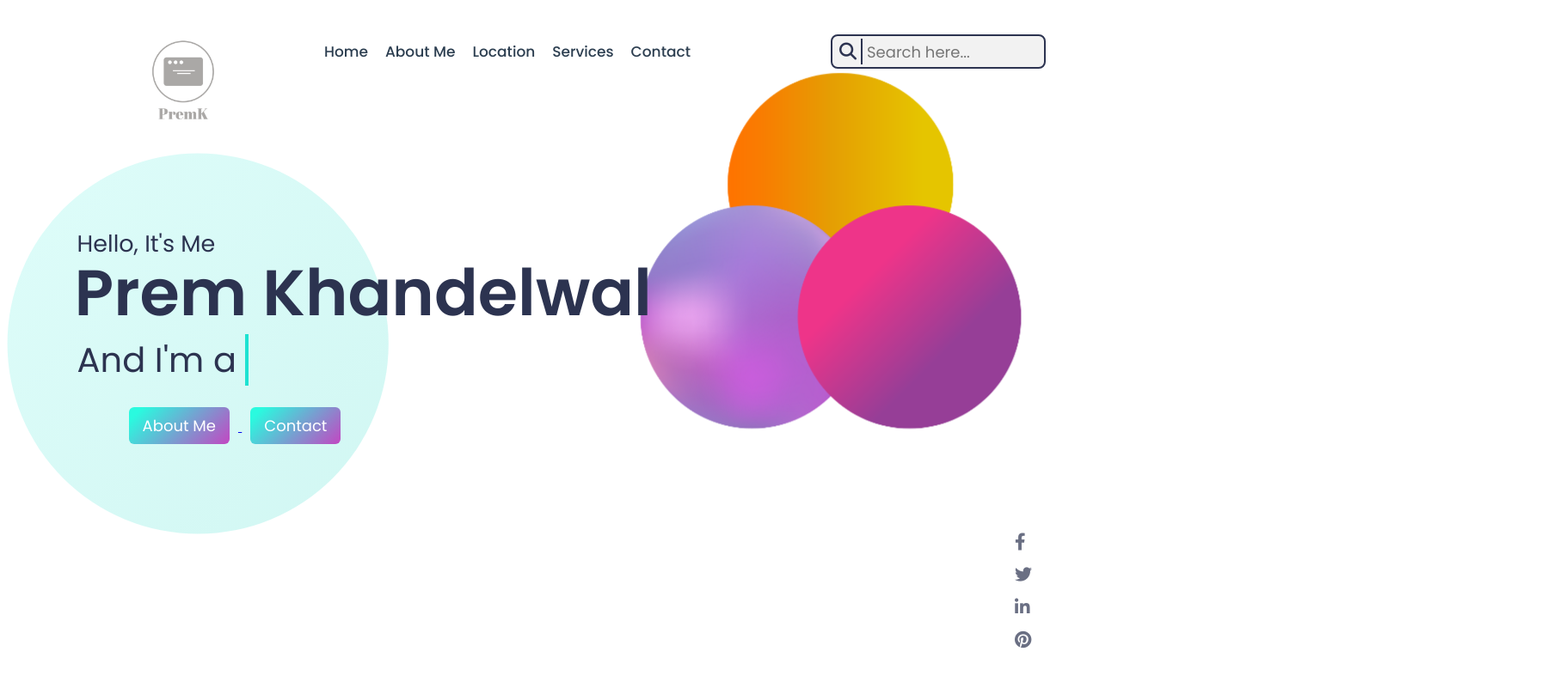
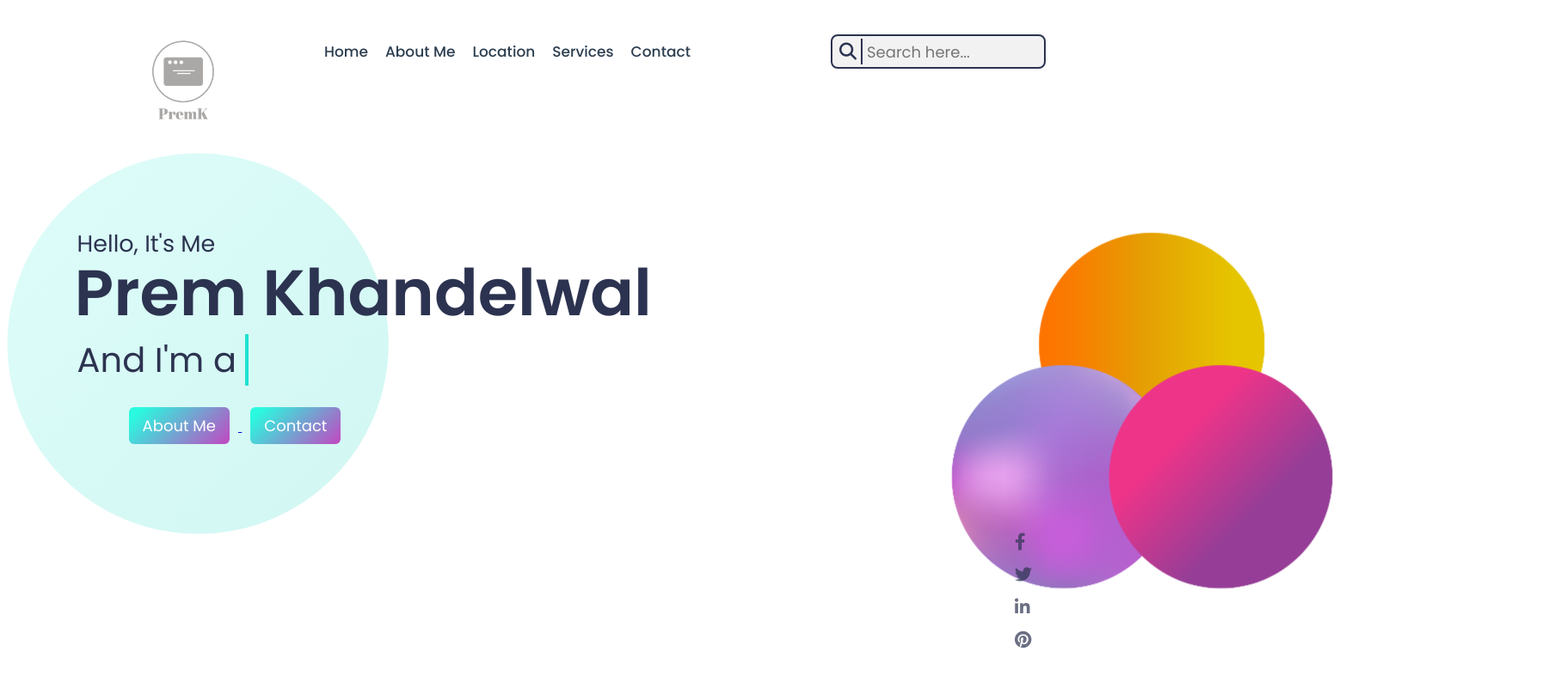
Before and after one commit to PremK14/multimediawebsite, a plain HTML site: page index.html in a window 1280 px wide. Shown: the whole page at 86% size, 1821 px wide, since content can reach past the window. Drawn offline with Linux system fonts and the light colour scheme.

Commit message:
Update style.css

```diff
--- a/style.css
+++ b/style.css
@@ -146,10 +146,11 @@ header .text-content .job{
   transform: scale(0.97);
 }
 .content .gradient img{
-  height: 75%;
-  bottom: 30px;
-  right: 80px;
-  margin-left: 473px;
+  height: 100%;
+  bottom: 700px;
+  right: 300px;
+  margin-left: 835px;
+  margin-top: 186px;
 }
 header .media-icons{
   display: flex;
```
